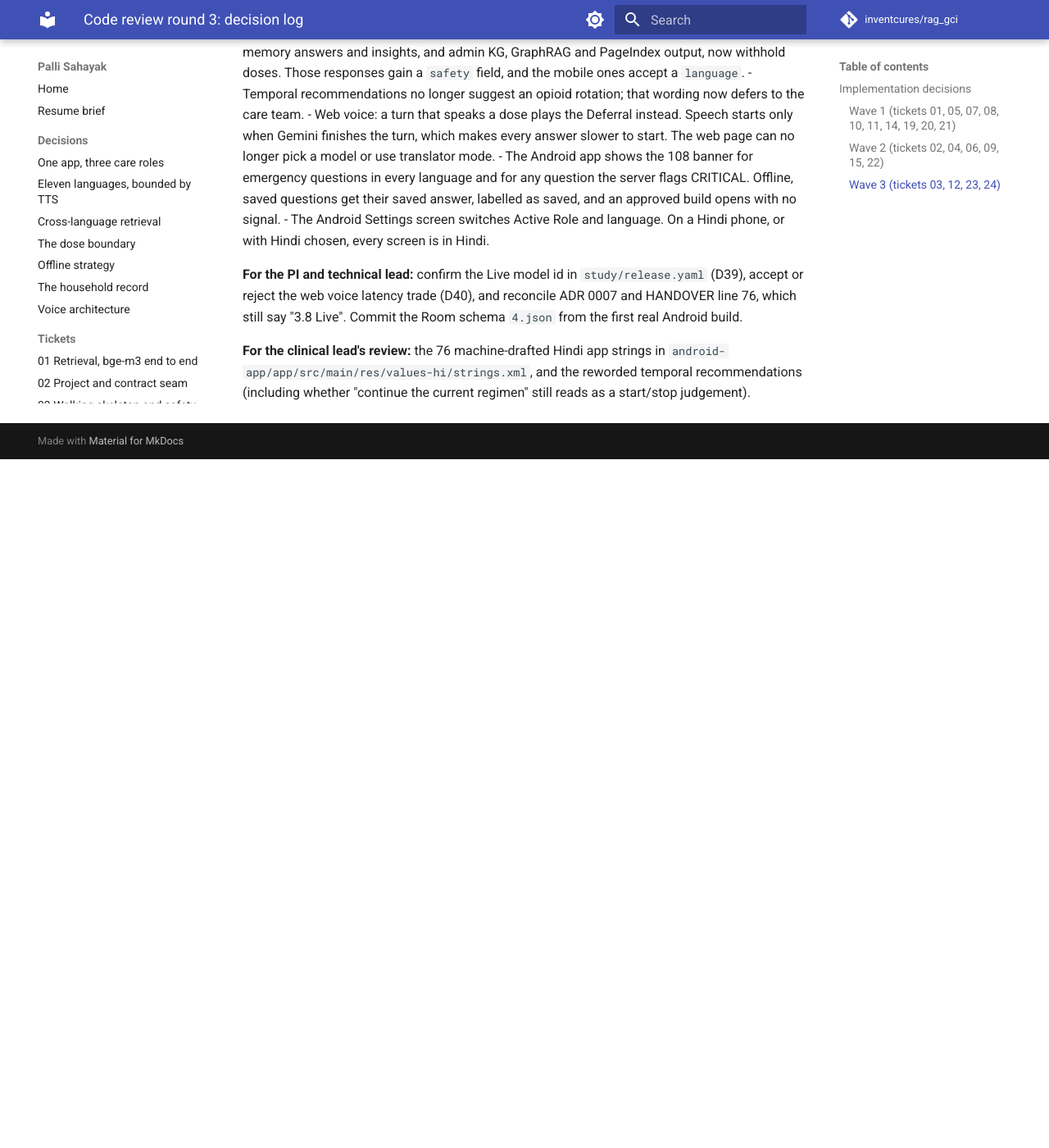
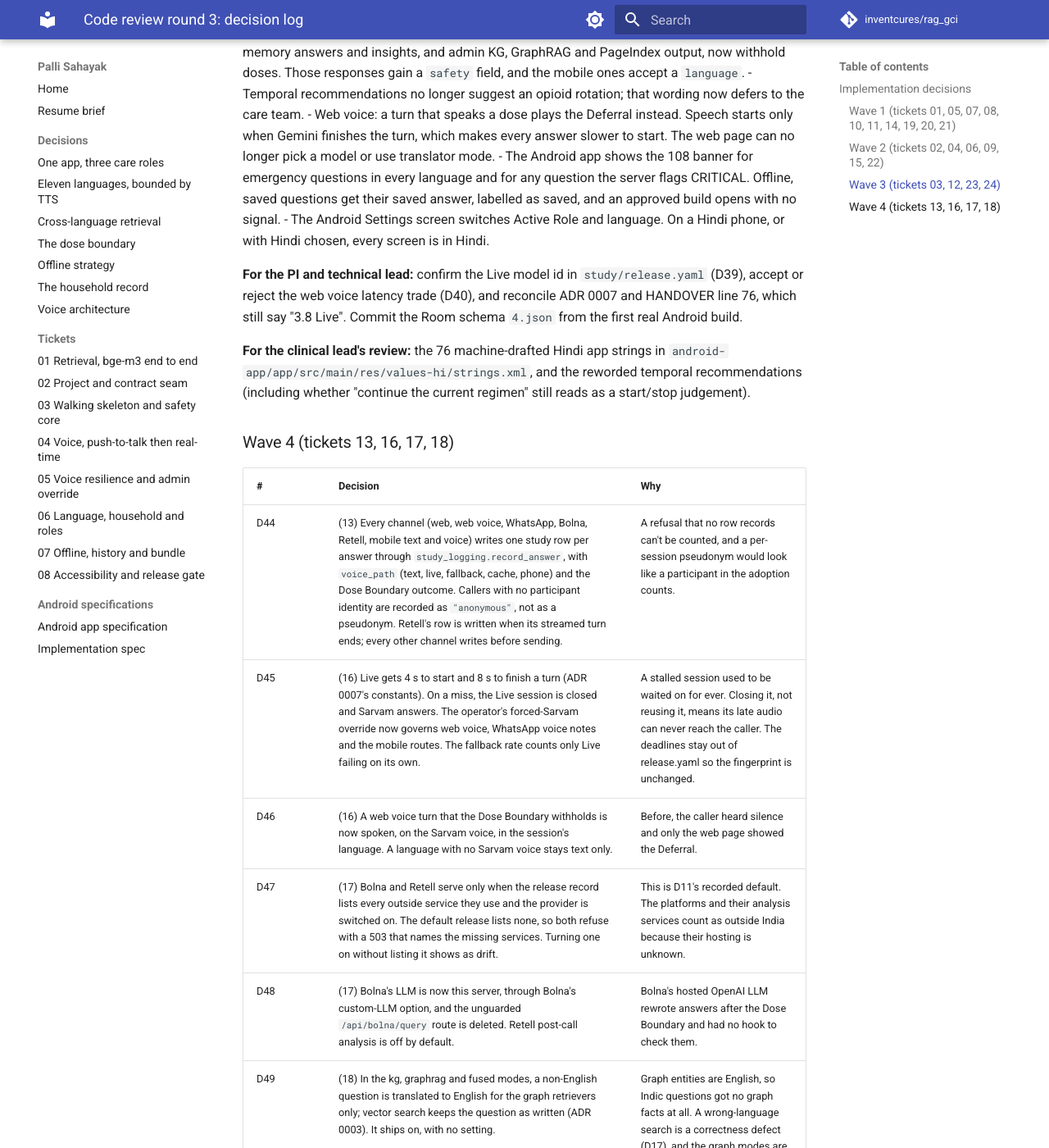
Before and after one commit to inventcures/rag_gci, an MkDocs documentation site: the page built from docs/decisions/code-review-3.md, in a window 1280 px wide and 1400 px high, scrolled down 7598 px. Shown: the whole window at 82% size. Built offline with MkDocs 1.6.1 and Material for MkDocs 9.7.7, drawn with Linux system fonts in a browser that asks for light colours; comment, search, counter and statistics services are not loaded; before the commit the page ends 8158 px from its top, so only the background shows below that; some of the changed text lies outside the part shown.

Commit message:
chore(review-3): wave 4 - evidence, docs and decision log
- Regenerate the dosage evidence record and the docs site
- Log decisions D44-D50 and the wave 4 release notes

Co-Authored-By: Claude Opus 5.5 (1M context) <noreply@anthropic.com>
Claude-Session: https://claude.ai/code/session_01Vdoekwme2eRqSwpaoHzwKq

```diff
--- a/docs/decisions/code-review-3.md
+++ b/docs/decisions/code-review-3.md
@@ -108,3 +108,26 @@ Decisions taken while implementing the 26 tickets with Matt Pocock's `implement`
 **For the PI and technical lead:** confirm the Live model id in `study/release.yaml` (D39), accept or reject the web voice latency trade (D40), and reconcile ADR 0007 and HANDOVER line 76, which still say "3.8 Live". Commit the Room schema `4.json` from the first real Android build.
 
 **For the clinical lead's review:** the 76 machine-drafted Hindi app strings in `android-app/app/src/main/res/values-hi/strings.xml`, and the reworded temporal recommendations (including whether "continue the current regimen" still reads as a start/stop judgement).
+
+### Wave 4 (tickets 13, 16, 17, 18)
+
+| # | Decision | Why |
+|---|---|---|
+| D44 | (13) Every channel (web, web voice, WhatsApp, Bolna, Retell, mobile text and voice) writes one study row per answer through `study_logging.record_answer`, with `voice_path` (text, live, fallback, cache, phone) and the Dose Boundary outcome. Callers with no participant identity are recorded as `"anonymous"`, not as a pseudonym. Retell's row is written when its streamed turn ends; every other channel writes before sending. | A refusal that no row records can't be counted, and a per-session pseudonym would look like a participant in the adoption counts. |
+| D45 | (16) Live gets 4 s to start and 8 s to finish a turn (ADR 0007's constants). On a miss, the Live session is closed and Sarvam answers. The operator's forced-Sarvam override now governs web voice, WhatsApp voice notes and the mobile routes. The fallback rate counts only Live failing on its own. | A stalled session used to be waited on for ever. Closing it, not reusing it, means its late audio can never reach the caller. The deadlines stay out of release.yaml so the fingerprint is unchanged. |
+| D46 | (16) A web voice turn that the Dose Boundary withholds is now spoken, on the Sarvam voice, in the session's language. A language with no Sarvam voice stays text only. | Before, the caller heard silence and only the web page showed the Deferral. |
+| D47 | (17) Bolna and Retell serve only when the release record lists every outside service they use and the provider is switched on. The default release lists none, so both refuse with a 503 that names the missing services. Turning one on without listing it shows as drift. | This is D11's recorded default. The platforms and their analysis services count as outside India because their hosting is unknown. |
+| D48 | (17) Bolna's LLM is now this server, through Bolna's custom-LLM option, and the unguarded `/api/bolna/query` route is deleted. Retell post-call analysis is off by default. | Bolna's hosted OpenAI LLM rewrote answers after the Dose Boundary and had no hook to check them. |
+| D49 | (18) In the kg, graphrag and fused modes, a non-English question is translated to English for the graph retrievers only; vector search keeps the question as written (ADR 0003). It ships on, with no setting. | Graph entities are English, so Indic questions got no graph facts at all. A wrong-language search is a correctness defect (D17), and the graph modes are already off by default. |
+| D50 | (18) GraphRAG's own model calls are off unless every model is pinned to Vertex asia-south1. With the shipped settings, searches answer from the local index and indexing is refused. `graphrag==3.3.0` and the chromadb and sentence-transformers versions are pinned. | The shipped settings use the global Gemini API endpoint, which is not region-pinned. The study needs a fixed release. |
+
+**What participants and operators will notice (wave 4, all need a study release):**
+- Researchers get a study row from every channel, with the voice path, and mobile voice refusals are now counted.
+- Web voice: if Live goes quiet, the caller hears a Sarvam answer after 4 to 8 seconds instead of silence. A withheld turn is now spoken. A forced Sarvam override now really applies to web and WhatsApp voice.
+- Bolna and Retell phone lines, and their reminder calls, refuse in the default release.
+- In the graph modes only, Indic questions now get graph facts in the answer context.
+- Admin GraphRAG searches answer from the local index, and indexing is refused.
+
+**Before a release that turns on a phone provider:** list its outside services in `study/release.yaml`, and register the custom LLM in Bolna (model `palli-sahayak-guarded`, one URL per language, `RAG_API_KEY` as the key). That registration was built from Bolna's documentation and has not been tried against a live Bolna account.
+
+**For the clinical lead's review:** nothing new to translate. The Bolna and Retell decision (D11) still waits on them.
```
Also changed, not shown: docs/site/index.html (+7 -7 lines), 1 other file.
